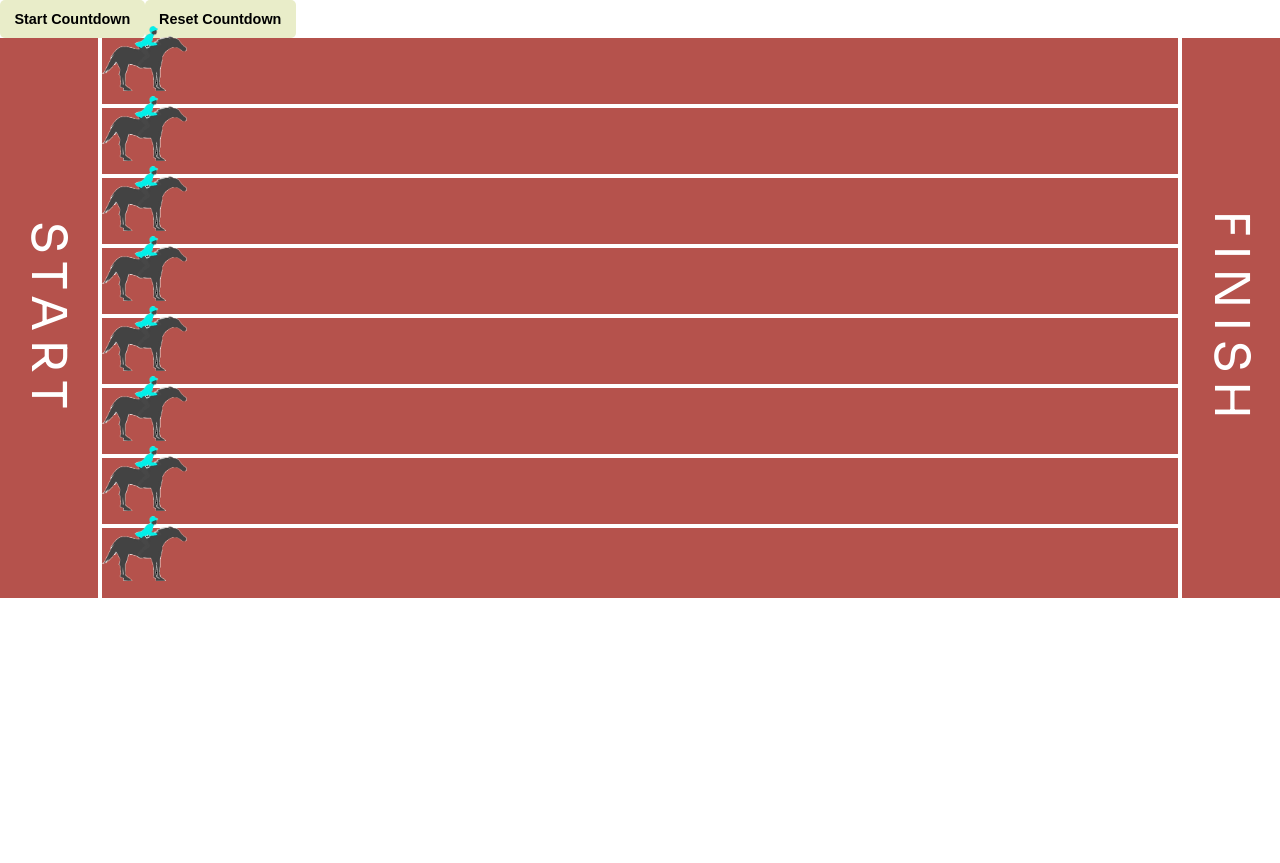
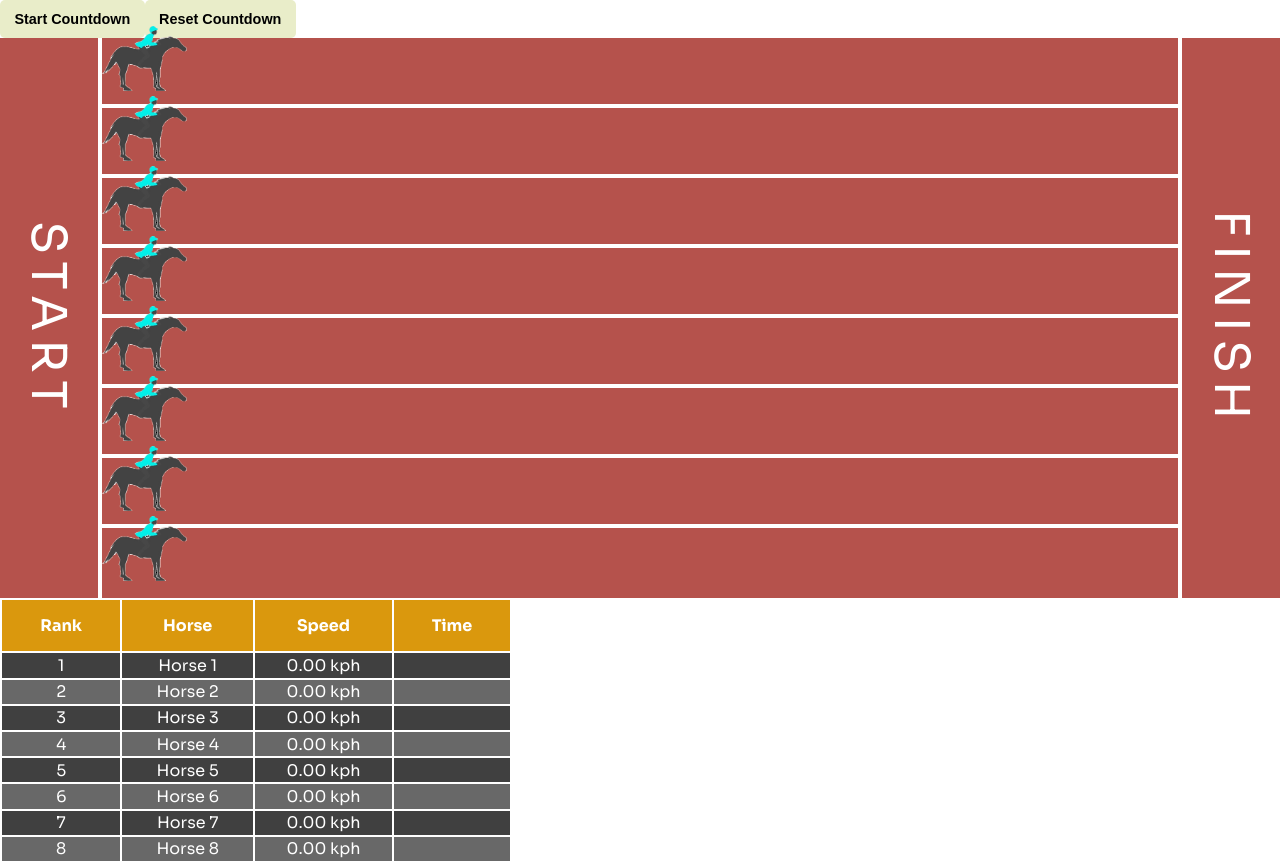
Before and after one commit to trombonist76/protein-bootcamp-horseracing-app, a Vue app: page / in a window 1280 px wide. Before the commit the page ends 800 px from the top, so only its background shows below. Built offline with nearby package versions, Linux system fonts and the light colour scheme.

Commit message:
[Update] Leaderboard & fix speedMultiplier.

```diff
--- a/src/App.vue
+++ b/src/App.vue
@@ -6,6 +6,7 @@ import useCountdown from './composables/countdown';
 import useHorse from './composables/horse';
 import ButtonComp from './components/Shared/Button.vue';
 import Countdown from "@/components/Countdown/Countdown.vue"
+import Leaderboard from './components/Leaderboard/Leaderboard.vue';
 const { horses, startHorsesToRace } = useHorse()
 const { isCountdownStarted, startCountdown, resetCountdown } = useCountdown()
 const race = reactive({
@@ -35,6 +36,7 @@ const startCountdownHandler = async () => {
         </div>
       </template>
     </Arena>
+    <Leaderboard></Leaderboard>
   </div>
 </template>
 
--- a/src/assets/scss/variables.scss
+++ b/src/assets/scss/variables.scss
@@ -3,4 +3,8 @@ $arena-border-color: #fff;
 $arena-text-color: #fff;
 $btn-bg-color: #e9edc9;
 $btn-text-color: #000;
-$modal-bg-color: #000
+$modal-bg-color: #000;
+$table-header-color: #DA980D;
+$table-text-color: #fff;
+$table-odd-color: #686868;
+$table-even-color: #404040;
--- a/src/components/Leaderboard/Leaderboard.vue
+++ b/src/components/Leaderboard/Leaderboard.vue
@@ -1,8 +1,38 @@
 <script setup>
+import useHorse from "@/composables/horse"
+import LeaderboardItem from "./LeaderboardItem.vue";
+const { leaderboard } = useHorse()
 </script>
 <template>
-
+  <div class="leaderboard">
+    <table id="leaderboard">
+      <tr>
+        <th>Rank</th>
+        <th>Horse</th>
+        <th>Speed</th>
+        <th>Time</th>
+      </tr>
+      <LeaderboardItem v-for="(horse, index) in leaderboard" :rank="index" :horse="horse" :key="horse.id"></LeaderboardItem>
+    </table>
+  </div>
 </template>
 <style scoped lang="scss">
+@import '@/assets/scss/variables.scss';
+.leaderboard {
+  display: flex;
+  gap: 3rem;
+  height: 100%;
+}
 
+#leaderboard{
+  color: $table-text-color;
+  width: 40%;
+  border-radius: 2rem;
+  text-align: center;
+
+  th{
+    background-color: $table-header-color;
+    padding: 15px;
+  }
+}
 </style>
--- a/src/components/Leaderboard/LeaderboardItem.vue
+++ b/src/components/Leaderboard/LeaderboardItem.vue
@@ -1,8 +1,27 @@
 <script setup>
+const props = defineProps(["horse", "rank"])
 </script>
 <template>
-
+  <tr>
+    <td>{{props.rank + 1}}</td>
+    <td>{{props.horse.name}}</td>
+    <td>{{props.horse.speed.toFixed(2)}} kph</td>
+    <td>{{props.horse.time}}</td>
+  </tr>
+  <!-- <div class="item">{{horse.name}}</div> -->
 </template>
 <style scoped lang="scss">
+@import '@/assets/scss/variables.scss';
 
+td{
+  padding: .1rem;
+}
+
+tr:nth-child(even){
+    background-color: $table-even-color;
+  }
+
+tr:nth-child(odd){
+  background-color: $table-odd-color;
+}
 </style>
--- a/src/utils/index.js
+++ b/src/utils/index.js
@@ -30,12 +30,12 @@ export function getRandomSpeed(min = 20, max = 40) {
 
 export function speedMultiplier(
   speed,
-  multiplier = 1.2,
+  deviation = 0.2,
   minBetween = 20,
   maxBetween = 40
 ) {
-  const negativeOrPositive = Math.random() < 0.5 ? -1 : 1;
-  const updatedSpeed = negativeOrPositive * multiplier * speed;
+  const negativeOrPositive = Math.random() < 0.5 ? 1 - deviation : 1 + deviation;
+  const updatedSpeed = negativeOrPositive * speed;
   const setSpeedBetween = Math.min(Math.max(minBetween, updatedSpeed), maxBetween)
   return setSpeedBetween
 }
```
